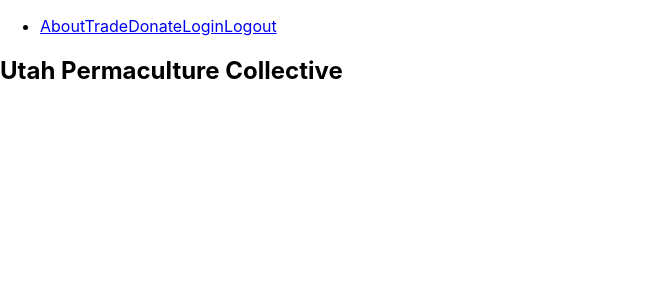
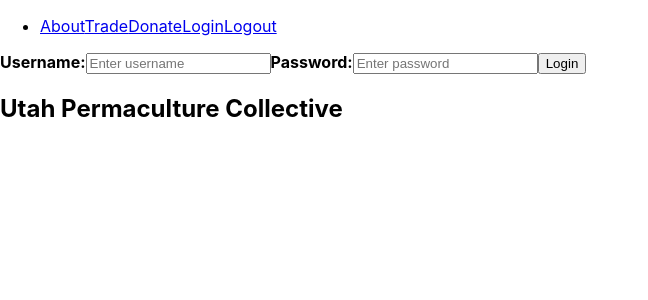
Before and after one commit to JD-Rowley/permaculture-exchange, a React (Create React App) app in the folder client/: page / in a window 1280 px wide. Shown: the top 300 px of the page, without its empty margins (0-648 px from the left). Built offline with nearby package versions, Linux system fonts and the light colour scheme.

Commit message:
added css files to components

```diff
--- a/client/src/App.js
+++ b/client/src/App.js
@@ -1,5 +1,6 @@
 import React from 'react';
 import Nav from './components/Nav';
+import Login from './components/Login';
 import About from './components/About';
 import './App.css';
 
@@ -8,6 +9,7 @@ function App() {
     <div>
       <Nav />
       <main>
+        <Login />
         <About />
       </main>
     </div>
```
Also changed, not shown: client/src/components/Login/style.css (added), client/src/components/Nav/style.css (added), client/src/components/SignUp/style.css (added), client/src/components/Trade/style.css (added), client/src/components/TradePost/style.css (added).
